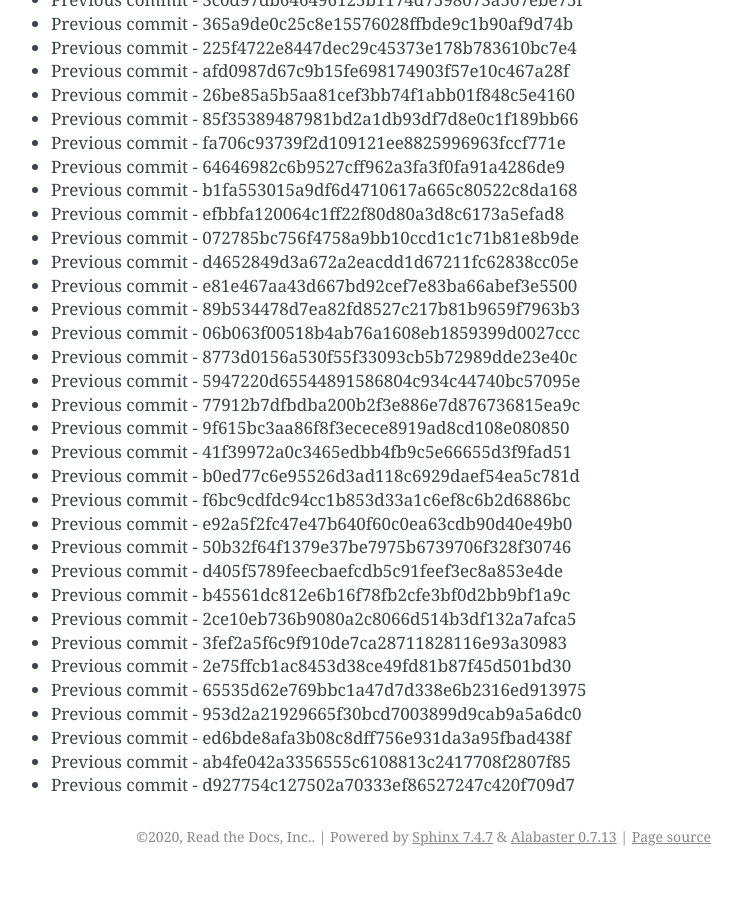
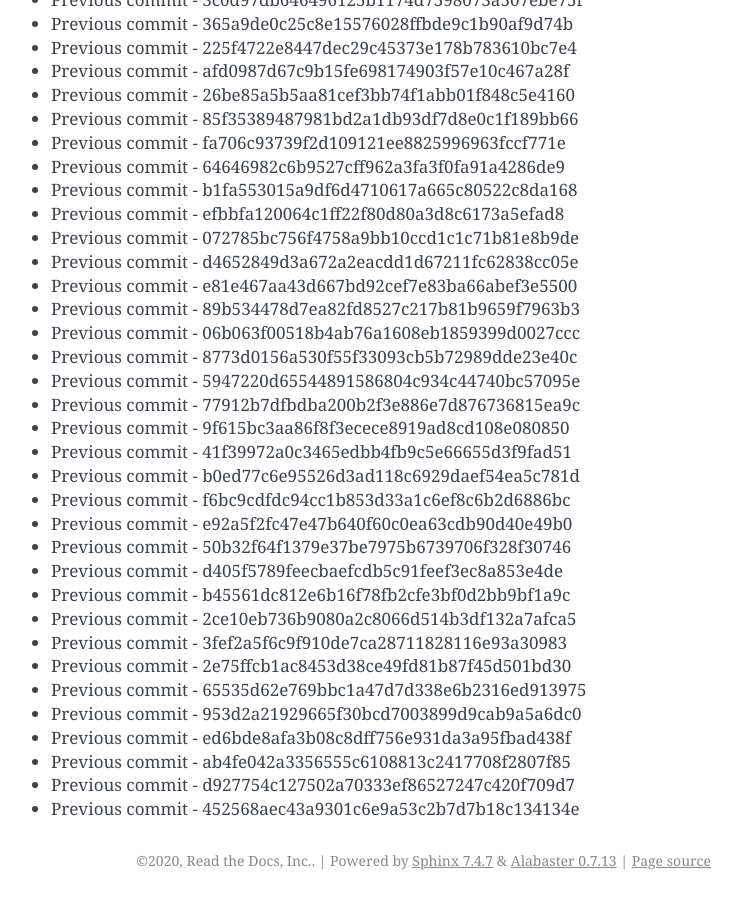
Before and after one commit to readthedocs/rtd-git-stresstest, a Sphinx documentation site: the page built from docs/updates.rst, in a window 1280 px wide and 900 px high, scrolled down 21454 px. Shown: the whole window, without its empty margins (399-1141 px from the left). Built offline with Sphinx 7.4.7, drawn with Linux system fonts in a browser that asks for light colours; before the commit the page ends 22330 px from its top, so only the background shows below that.

Commit message:
Generating commit from previous: 452568aec43a9301c6e9a53c2b7d7b18c134134e

```diff
--- a/docs/updates.rst
+++ b/docs/updates.rst
@@ -933,3 +933,4 @@ It can be tested for any performance characteristics.
 * Previous commit - ed6bde8afa3b08c8dff756e931da3a95fbad438f
 * Previous commit - ab4fe042a3356555c6108813c2417708f2807f85
 * Previous commit - d927754c127502a70333ef86527247c420f709d7
+* Previous commit - 452568aec43a9301c6e9a53c2b7d7b18c134134e
```
